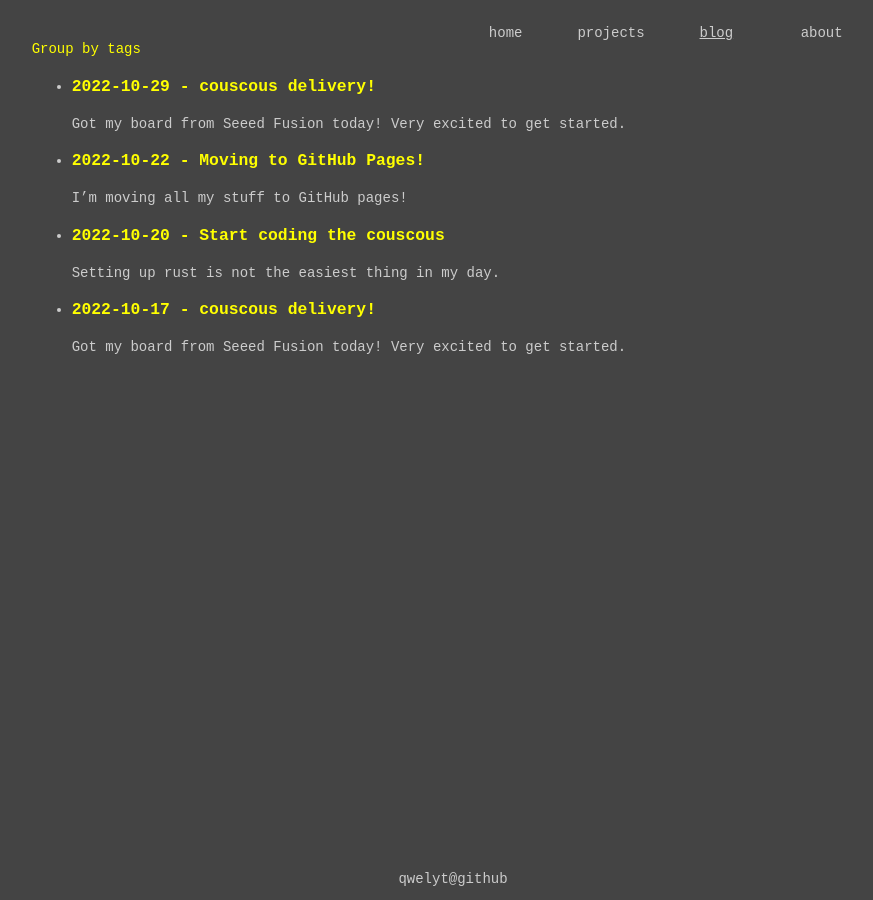
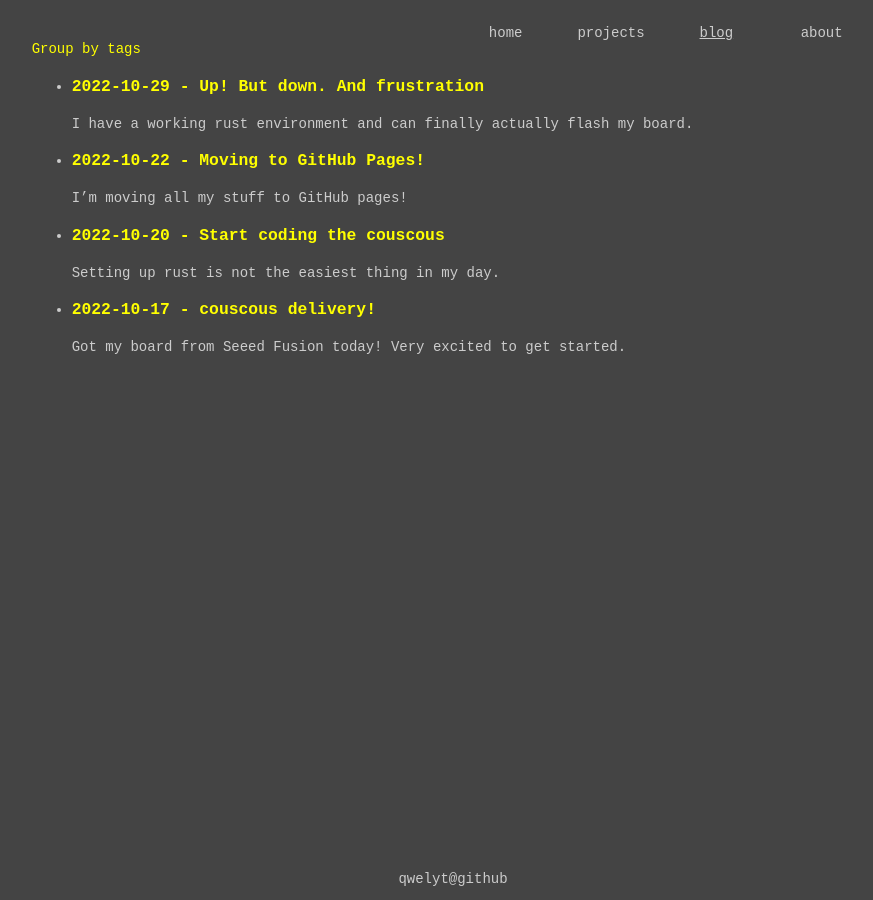
Before and after one commit to qwelyt/qwelyt.github.io, a Jekyll site: the page built from blog.html, in a window 1280 px wide. Shown: the whole page, without its empty margins (187-1060 px from the left). Built offline with Jekyll 4.4.1, drawn with Linux system fonts in a browser that asks for light colours; some of the changed lines change nothing that is shown.

Commit message:
Check in the actual post

```diff
--- a/_posts/2022-10-29-Up-but-down-and-frustration.md
+++ b/_posts/2022-10-29-Up-but-down-and-frustration.md
@@ -1,24 +1,25 @@
 ---
 layout: post
-title: couscous delivery!
+title: Up! But down. And frustration
 tags: couscous pcb seeed
 ---
-Got my board from Seeed Fusion today! Very excited to get started.
+I have a working rust environment and can finally actually flash my board.
 
-So, what is this? Well, Seeed Fusion had a competition. "Design a mechanical keyboard using ou Seeed XIAO mcu as the brains and we produce it for free, with all components." That's a radical way to market yourself. So I did what any DIYer would do. I learnt KiCAD and designed a board.
+So I finally got the time to actually start coding the thing. And the first thing to do before coding is setting up your environment. Bugger me this is not the easiest when using a new mcu, a language you are not used to, and wanting to do things yourself.
 
-And now my boards have arrived! I can finally start working on them to get them operational.
+I had a lot of problems just trying to get a blinky working (still can't!). Let alone actually starting to get a keyboard working. But at least now I can actually start coding for the thing. I am fortunate enough to frequent the same discord server as another user that has coded a keyboard using rust, and on a rp2040! A pico was used in that case, but just swap the crate and fix the pins and you are good to go.
 
-An unfortunate part on my end is that I took to long to actually send in my design so some components are missing from my boards. I designed an analogue backlight circuit using 5v and GND. You control the RGBA channels using potentiometers and each channel has a SPST switch so you can turn that colour on or off. But Seeed Fusion didn't have neither the pots or the LEDs I needed at their place so they would have to order from overseas. And since I was late in my entry they wouldn't get their parts before the competition ended. So I removed those from the BOM and thought that I could perhaps fix those myself.
-Well, now that I have the boards that might not be so easy. The pots sure, those are just standard THT parts. Easypeasy. The LEDs though ... SMD things are small and might be quite hard to get right.
+So anyway. I tried to get the [seeeduino-xiao-rp2040](https://github.com/rp-rs/rp-hal/tree/main/boards/seeeduino-xiao-rp2040) blinky example. I can build that project when cloning the code, but not when I copy the code to my project. That's annoying indeed. I think that repo would benefit from having examples in different projects. That way a user has a much easier time getting up and running.
 
-I will wait a bit on ordering the parts I need for backlight and just try to get the board up and running. My plan is to code the thing in Rust. I picked the XIAO rp2040 with this in mind. The rp2040 seems to have good support in Rust, and there is even a HAL just for the XIAO. Sweet!
+So what about that other one with a rp2040-project? You can find that one [here](https://github.com/dnaq/srt400-pico). dnaq is really helpful for us not as bright individuals. I've gotten lots of help before when I did AoC in rust. dnaq really helped getting runnable rust-code.
 
-Oh, and holy smokes those LEDs on the XIAO are bright. I thought I would be able to have the mcu on full display but if I can't turn the brightness of those LEDs down I will have to be covered up.
+I cloned dnaqs code and just swapped the mcu-crate out to the seeeduino one, and that seems to work without issue!
 
-Some pics of the board
-![Picture of two populated PCBs](https://media.discordapp.net/attachments/451377963863244811/1031503227444789338/PXL_20221017_094349441.jpg "couscous pcbs")
-![Close up of diodes](https://media.discordapp.net/attachments/451377963863244811/1031503337432039444/PXL_20221017_094405275.MP.jpg "Diodes not placed super neatly")
-![Close up of backside, one switch leg missing solder](https://media.discordapp.net/attachments/451377963863244811/1031503337708859452/PXL_20221017_094435636.MP.jpg "Missing solder on SW36")
+Now I just need to get something working. I created a simple blinky but that didn't work. Once again dnaq to the rescue with suggestions on how to fix them. I had a big scare that I managed to brick one of my boards last night. I flashed my firmware, went outside, came back, and it did't work. *"Okay, fine, lets just flash a new version*. Excep, now the board is not found in `lsusb` anymore. Nothing I do seems to work. Turns out writing code an 2AM is a stupid idea. I, in all likelyhood, mistook the R and B button. Sleepy and reading text for ants is not a great combo. Tried it again this night (with tips from dnaq)
 
-Some mistakes on the boards. Each of them has a switch leg that is not soldered. And the diodes could have been done neater. But aside from those I have no complaints!
+My first task is to get blinky working. Thin I can start looking to how to code them.
+
+Or actually, I think my first task right now is "Go to sleep you dumdum" as I stayed up waaaay to late last night and its soon midnight. But progress **has** been made! I can flash the baord! I can run code on it (i think). We'll see how long it takes to actually code this. I have thoughts about writing it all in an arduino-sketch and then porting that to Rust. Or I can allow dnaq two guide me and to it correctly the first tim.
+
+
+Sorry about any spelling misstake. I'm almost falling asleep in front of my screen.
```
